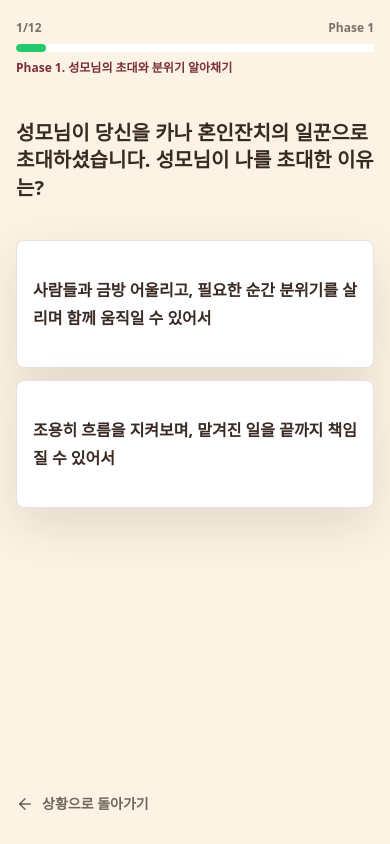
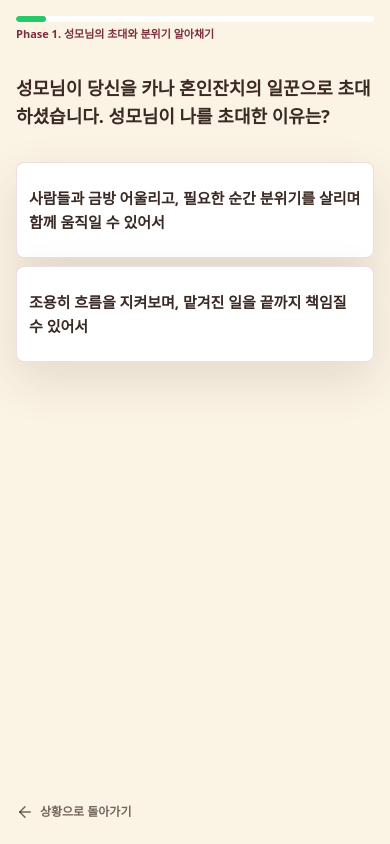
Before and after one commit to onezero01010/KSYD_MBTI, a React (Vite) app: page /q/1 in a window 390 px wide. Built offline with nearby package versions, Linux system fonts and the light colour scheme.

Commit message:
Compact mobile question page

```diff
--- a/src/pages/QuestionPage.tsx
+++ b/src/pages/QuestionPage.tsx
@@ -38,35 +38,29 @@ export function QuestionPage() {
   };
 
   return (
-    <section className="flex flex-1 flex-col gap-5 py-1 sm:gap-8 sm:py-3">
-      <div className="space-y-2 sm:space-y-3">
-        <div className="flex items-center justify-between text-xs font-semibold text-cocoa/65 sm:text-sm">
-          <span>
-            {question.id}/{TOTAL_QUESTIONS}
-          </span>
-          <span>Phase {question.phase}</span>
-        </div>
-        <div className="h-2 overflow-hidden rounded-full bg-white">
+    <section className="flex flex-1 flex-col gap-3 py-0 sm:gap-8 sm:py-3">
+      <div className="space-y-1 sm:space-y-3">
+        <div className="h-1.5 overflow-hidden rounded-full bg-white sm:h-2">
           <div
             className="h-full rounded-full bg-[#25c96a] transition-all"
             style={{ width: `${progress}%` }}
           />
         </div>
         <div className="space-y-1">
-          <p className="text-xs font-black text-wine sm:text-sm">
+          <p className="text-[11px] font-black leading-4 text-wine sm:text-sm sm:leading-normal">
             Phase {question.phase}. {question.phaseTitle}
           </p>
         </div>
       </div>
 
-      <div className="space-y-4 sm:space-y-6">
-        <div className="flex h-32 items-center sm:h-40">
-          <h1 className="text-xl font-extrabold leading-snug text-cocoa sm:text-3xl">
+      <div className="space-y-3 sm:space-y-6">
+        <div className="flex h-24 items-center sm:h-40">
+          <h1 className="text-lg font-extrabold leading-7 text-cocoa sm:text-3xl sm:leading-snug">
             {question.prompt}
           </h1>
         </div>
 
-        <div className="grid gap-3 sm:gap-4">
+        <div className="grid gap-2 sm:gap-4">
           {[question.optionA, question.optionB].map((option) => {
             const isSelected = selected === option.label;
             return (
@@ -74,13 +68,13 @@ export function QuestionPage() {
                 key={option.label}
                 type="button"
                 onClick={() => selectAnswer(option.label)}
-                className={`flex h-32 items-center rounded-lg border p-4 text-left shadow-soft transition focus:outline-none focus:ring-4 focus:ring-gold/35 sm:h-40 sm:p-5 ${
+                className={`flex h-24 items-center rounded-lg border p-3 text-left shadow-soft transition focus:outline-none focus:ring-4 focus:ring-gold/35 sm:h-40 sm:p-5 ${
                   isSelected
                     ? "border-wine bg-wine text-white"
                     : "border-wine/15 bg-white hover:border-wine/45"
                 }`}
               >
-                <span className="block text-base font-bold leading-7 sm:text-lg sm:leading-relaxed">
+                <span className="block text-[15px] font-bold leading-6 sm:text-lg sm:leading-relaxed">
                   {option.text}
                 </span>
               </button>
@@ -91,7 +85,7 @@ export function QuestionPage() {
         {isLastQuestion && selected ? (
           <Link
             to="/loading"
-            className="inline-flex min-h-11 w-full items-center justify-center gap-2 rounded-md bg-wine px-5 py-3 text-base font-bold text-white shadow-soft transition hover:bg-wine/90 focus:outline-none focus:ring-4 focus:ring-gold/35 sm:min-h-12 sm:py-4"
+            className="inline-flex min-h-10 w-full items-center justify-center gap-2 rounded-md bg-wine px-5 py-2 text-sm font-bold text-white shadow-soft transition hover:bg-wine/90 focus:outline-none focus:ring-4 focus:ring-gold/35 sm:min-h-12 sm:py-4 sm:text-base"
           >
             결과 보기
             <ChevronRight aria-hidden="true" size={20} />
@@ -103,7 +97,7 @@ export function QuestionPage() {
         {question.id > 1 ? (
           <Link
             to={`/q/${question.id - 1}`}
-            className="inline-flex min-h-10 items-center gap-2 text-sm font-bold text-cocoa/70 hover:text-wine sm:min-h-11"
+            className="inline-flex min-h-8 items-center gap-1.5 text-xs font-bold text-cocoa/70 hover:text-wine sm:min-h-11 sm:gap-2 sm:text-sm"
           >
             <ArrowLeft aria-hidden="true" size={18} />
             이전
@@ -111,7 +105,7 @@ export function QuestionPage() {
         ) : (
           <Link
             to="/situation"
-            className="inline-flex min-h-10 items-center gap-2 text-sm font-bold text-cocoa/70 hover:text-wine sm:min-h-11"
+            className="inline-flex min-h-8 items-center gap-1.5 text-xs font-bold text-cocoa/70 hover:text-wine sm:min-h-11 sm:gap-2 sm:text-sm"
           >
             <ArrowLeft aria-hidden="true" size={18} />
             상황으로 돌아가기
```
